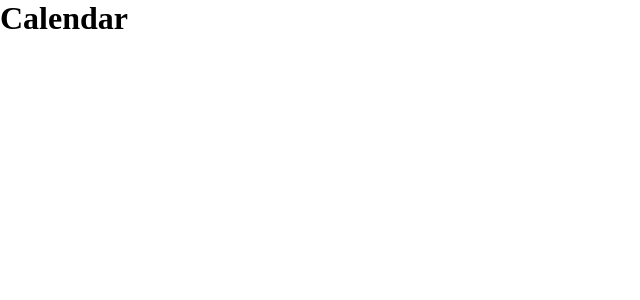
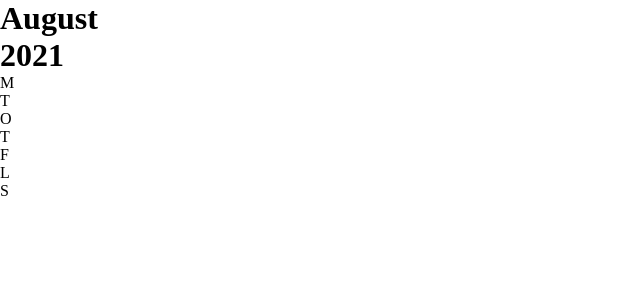
Before and after one commit to mvmarco/react-calendar, a React (Create React App) app: page / in a window 1280 px wide. Shown: the top 300 px of the page, without its empty margins (0-640 px from the left). Built offline with nearby package versions, Linux system fonts and the light colour scheme.

Commit message:
day component, app, and some styles

```diff
--- a/src/App.js
+++ b/src/App.js
@@ -1,12 +1,25 @@
 import GlobalStyle from "./styles/GlobalStyle";
+import styled from "styled-components";
+import {MONTH, DATE, WEEK } from "./utils/constantsCalendar";
+import DayComponent from "./components/calendar/day";
 
 function App() {
   return (
-    <div className="App">
+    <Nav>
       <GlobalStyle />
-      <h1>Calendar</h1>
-    </div>
+      <h1>
+        {MONTH[7]} <Year>{DATE.getFullYear()}</Year>
+      </h1>
+      <Row>
+        {WEEK.map((week) => (
+          <DayComponent day={week} />
+        ))}
+      </Row>
+    </Nav>
   );
 }
+const Nav = styled.div``;
+const Year = styled.div``;
+const Row = styled.div``;
 
 export default App;
--- a/src/components/calendar/day.js
+++ b/src/components/calendar/day.js
@@ -0,0 +1,21 @@
+import styled from "styled-components";
+
+const DayComponent = (props) => {
+  return(
+    <Day>
+      <Title>
+        {props.day}
+      </Title>
+
+    </Day>
+  )
+};
+
+// STYLES
+const Day = styled.div`
+
+`;
+
+const Title = styled.div``;
+
+export default DayComponent;
--- a/src/utils/constantsCalendar.js
+++ b/src/utils/constantsCalendar.js
@@ -1,3 +1,5 @@
+import { getMonthsDaysInYear } from "./dateutils";
+
 export const DATE = new Date();
 export const WEEK = ["M","T", "O","T","F","L","S"];
 export const MONTH = ["Januar","Februar","Marts","April","Maj","Juni","Juli","August","September", "Oktober", "November", "December"];
@@ -5,3 +7,4 @@ export const MONTH = ["Januar","Februar","Marts","April","Maj","Juni","Juli","Au
 export const WEEKSINYEAR = 54;
 export const MONTHSINYEAR = 12;
 export const DAYSINWEEK = 7;
+export const DAYSINMONTH = getMonthsDaysInYear(DATE.getFullYear);
```
